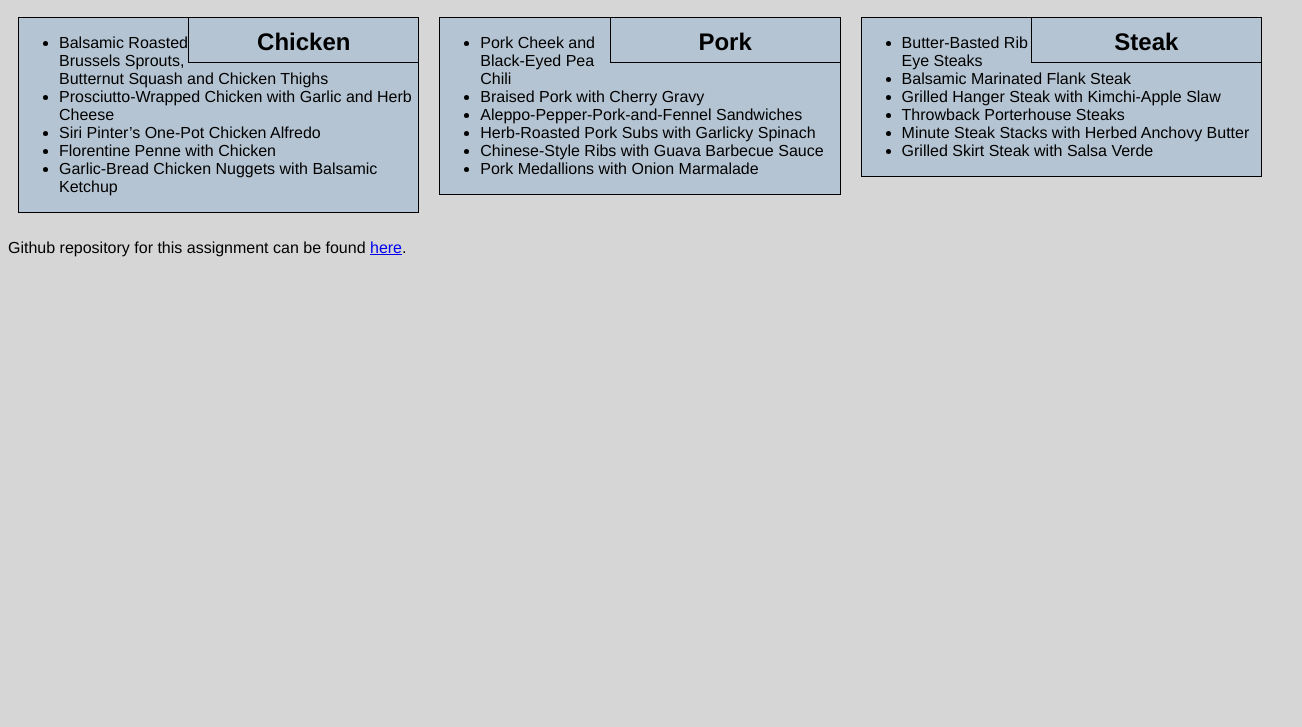
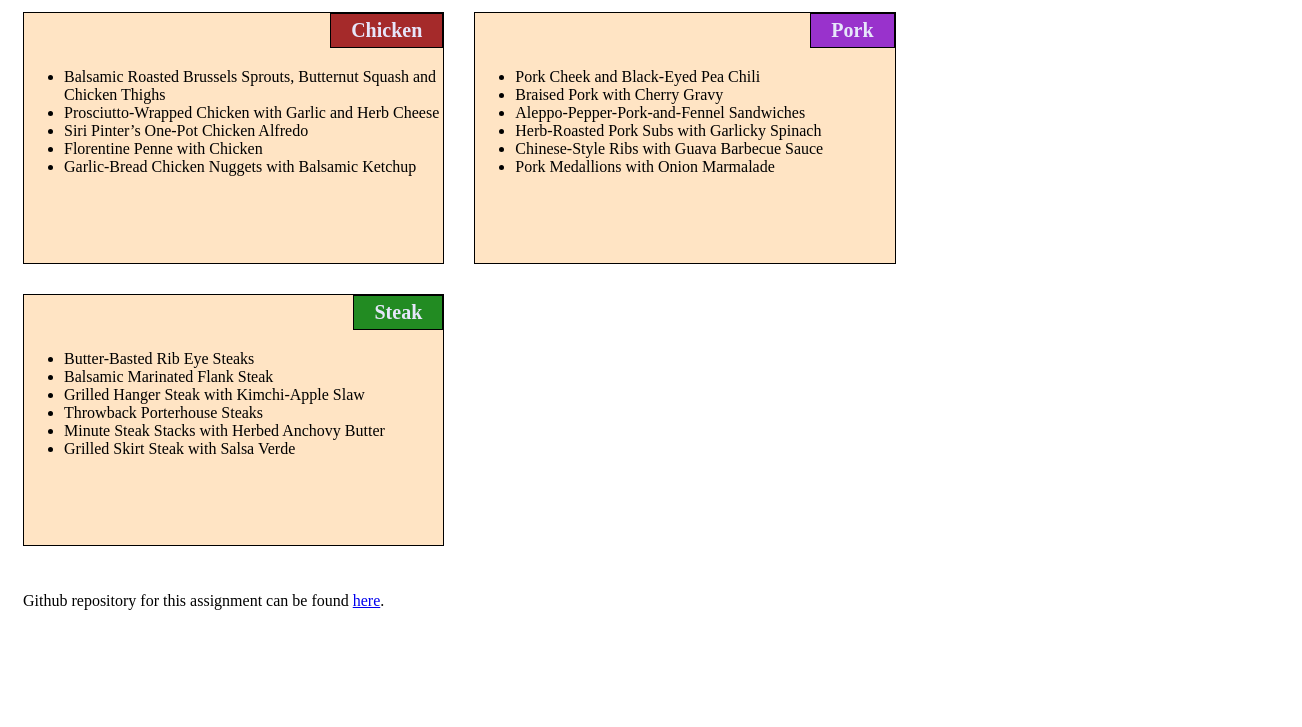
Before and after one commit to Sunain-786/Sunain-786.github.io, a plain HTML site: page module_2/index.html in a window 1280 px wide. Shown: the part 73-800 px from the top of the page, 1302 px wide, since content can reach past the window. Drawn offline with Linux system fonts and the light colour scheme; files that its build step writes are made by us from their sources.

Commit message:
Update style.css

```diff
--- a/module_2/style.css
+++ b/module_2/style.css
@@ -1,64 +1,54 @@
-* {
+{
     box-sizing: border-box;
-    font-family: Helvetica;
-}
-
-body {
-    background-color: #d6d6d6;
+    font-family: Cambria, Cochin, Georgia, Times, 'Times New Roman', serif;
 }
 
 h1 {
+    color: blue;
+    font-size: 175%;
     text-align: center;
-    color: black;
 }
 
 section {
     border: 1px solid black;
-    background-color: #b5c4d2;
-    margin: 10px;
+    background-color: bisque;
+    height: 250px;
+    overflow: auto;
 }
 
-section>h2 {
+h2 {
     float: right;
-    border-bottom: 1px solid black;
-    border-left: 1px solid black;
-    margin: 0;
-    width: 230px;
-    text-align: center;
-    font-style: Times;
-    font-size: 24px;
-    font-weight: bold;
-    height: 45px;
-    padding-top: 10px;
+    border:1px solid black;
+    color: lavender;
+    font-size: 125%;
+    padding: 5px 20px 5px 20px;
+    margin-top: 0;
+    margin-bottom: 20px;
 }
 
-section.lebesgue>h2 {
-    background-color: #76b8db;
+ul {
+    clear: right;
+    width: 90%;
 }
 
-section.fubini>h2 {
-    background-color: #4f7acd;
+#chicken {
+    background-color: brown;
 }
 
-section.luzin>h2 {
-    color: #e2e2e2;
-    background-color: #10328a;
+#pork {
+    background-color: darkorchid;
 }
 
-section>p {
-    padding: 40px 15px 15px 15px;
-}
-
-.row {
-    width: 100%;
+#steak {
+    background-color: forestgreen;
 }
 
 
-/* Desktop view options */
-
+/**** Desktop version ****/
 @media (min-width: 992px) {
     .col-lg-1, .col-lg-2, .col-lg-3, .col-lg-4, .col-lg-5, .col-lg-6, .col-lg-7, .col-lg-8, .col-lg-9, .col-lg-10, .col-lg-11, .col-lg-12 {
       float: left;
+      padding: 15px;
     }
     .col-lg-1 {
       width: 8.33%;
@@ -85,7 +75,7 @@ section>p {
       width: 66.66%;
     }
     .col-lg-9 {
-        width: 74.99%;
+      width: 75%;
     }
     .col-lg-10 {
       width: 83.33%;
@@ -98,12 +88,11 @@ section>p {
     }
   }
 
-
-/* Tablet view options */
-
+  /**** Tablet version ****/
   @media (min-width: 768px) and (max-width: 991px) {
     .col-md-1, .col-md-2, .col-md-3, .col-md-4, .col-md-5, .col-md-6, .col-md-7, .col-md-8, .col-md-9, .col-md-10, .col-md-11, .col-md-12 {
       float: left;
+      padding: 15px;
     }
     .col-md-1 {
       width: 8.33%;
@@ -130,7 +119,7 @@ section>p {
       width: 66.66%;
     }
     .col-md-9 {
-        width: 74.99%;
+      width: 75%;
     }
     .col-md-10 {
       width: 83.33%;
@@ -143,12 +132,11 @@ section>p {
     }
   }
 
-
-/* Mobile view options */
-
+  /**** Mobile version ****/
   @media (max-width: 767px) {
     .col-sm-1, .col-sm-2, .col-sm-3, .col-sm-4, .col-sm-5, .col-sm-6, .col-sm-7, .col-sm-8, .col-sm-9, .col-sm-10, .col-sm-11, .col-sm-12 {
       float: left;
+      padding: 15px;
     }
     .col-sm-1 {
       width: 8.33%;
@@ -175,7 +163,7 @@ section>p {
       width: 66.66%;
     }
     .col-sm-9 {
-        width: 74.99%;
+      width: 75%;
     }
     .col-sm-10 {
       width: 83.33%;
```
Lines whose indentation alone changed are shown as unchanged.
